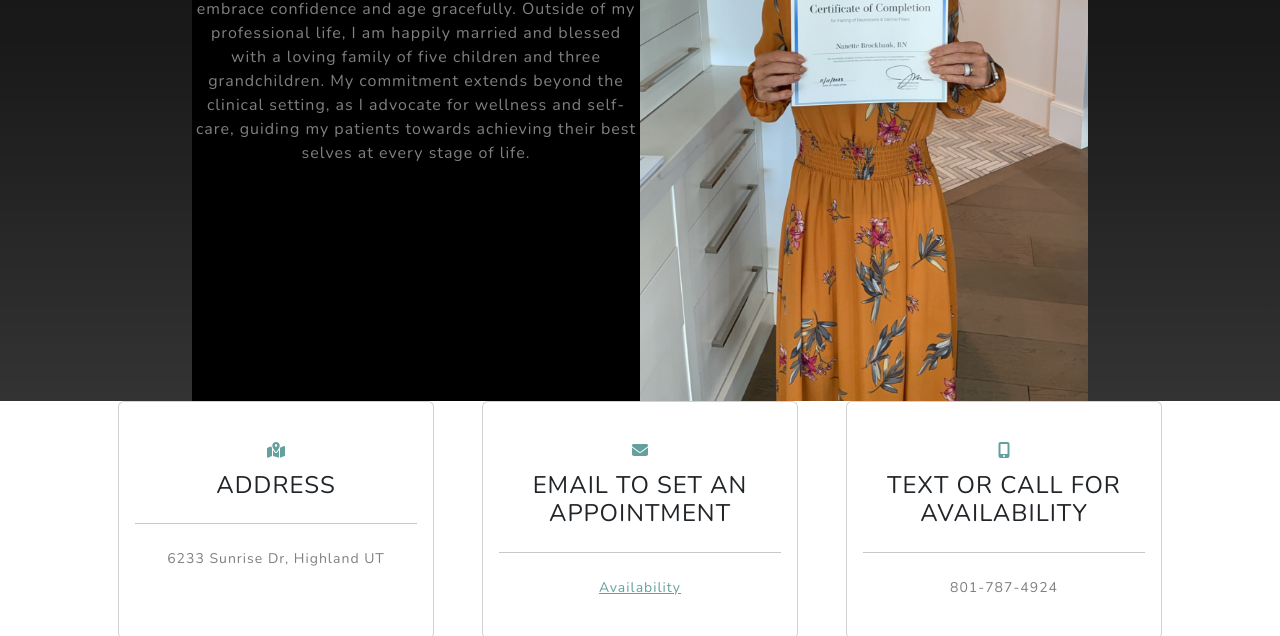
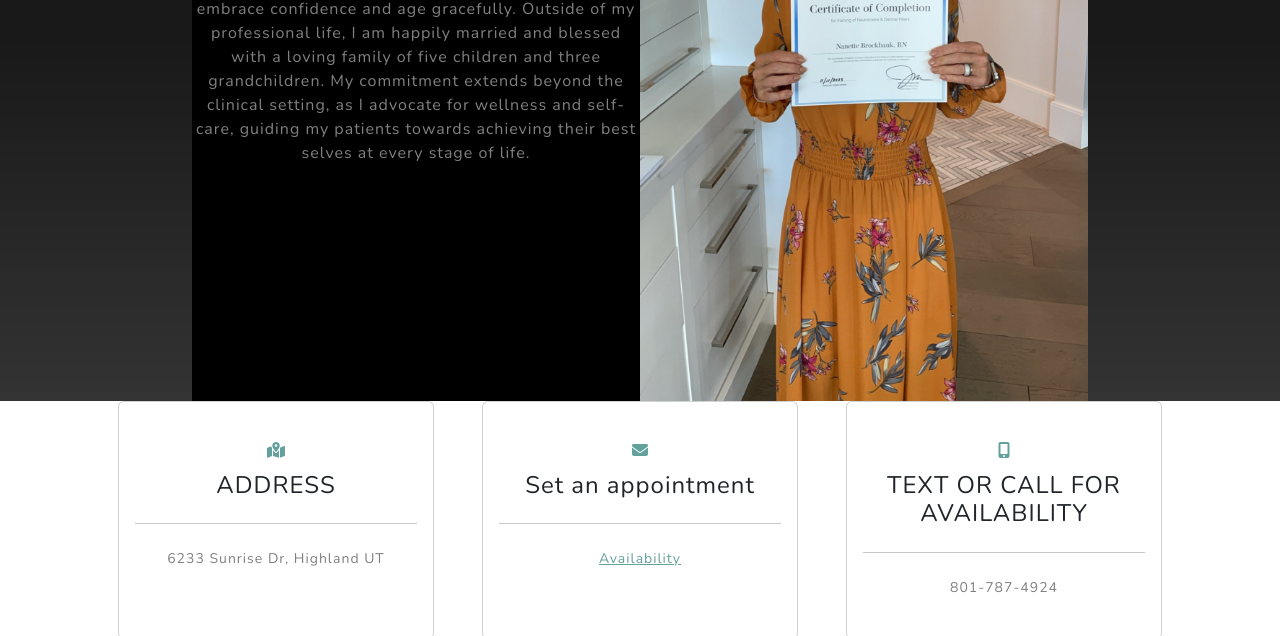
Before and after one commit to bear1210/Sunrise-Salon, a plain HTML site: page index.html in a window 1280 px wide. Shown: the part 2343-2979 px from the top of the page. Drawn offline with nearby package versions, Linux system fonts and the light colour scheme.

Commit message:
Add files via upload

```diff
--- a/index.html
+++ b/index.html
@@ -111,7 +111,7 @@
                         <div class="card py-4 h-100">
                             <div class="card-body text-center">
                                 <i class="fas fa-envelope text-primary mb-2"></i>
-                                <h4 class="text-uppercase m-0">Email to set an appointment</h4>
+                                <h4 class="text-uppercase m-0"><h4>Set an appointment</h4>
                                 <hr class="my-4 mx-auto" />
                                 <div class="small text-black-50">
                                     <a href="https://calendly.com/d/cn77-dqv-vdq/one-off-meeting" target="_blank">Availability</a>
```
